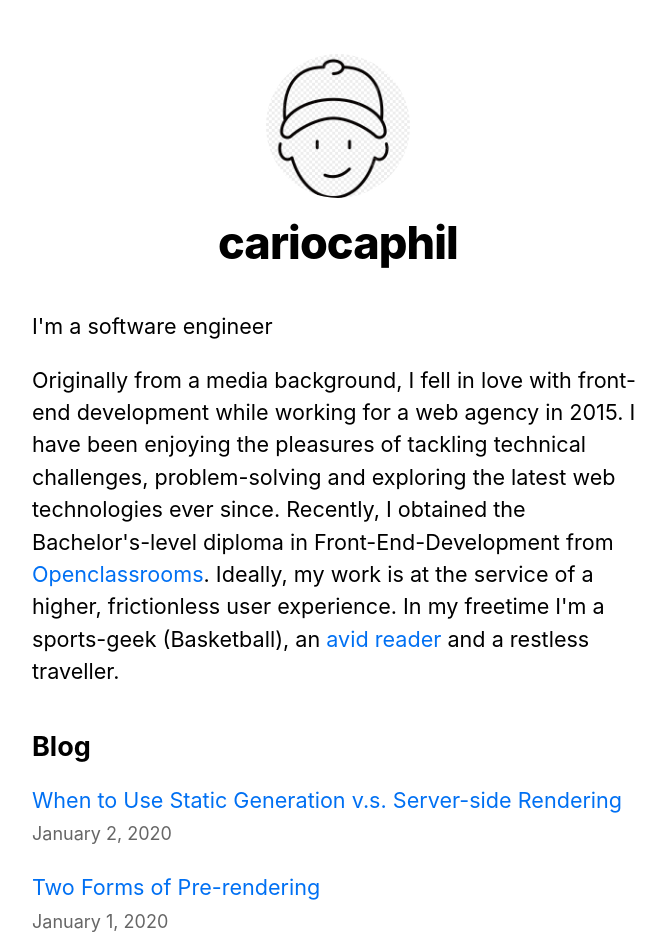
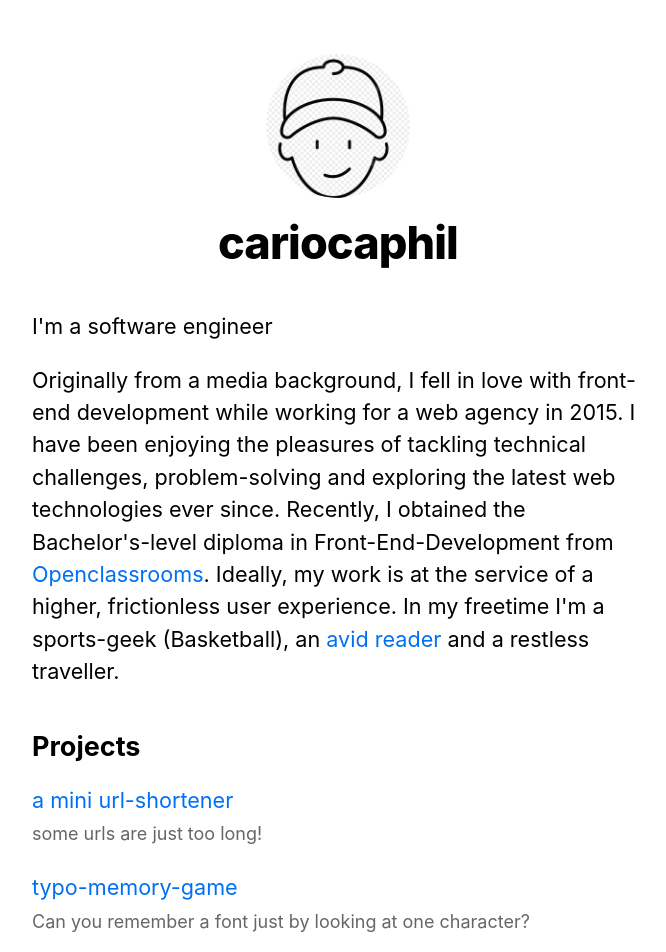
Before and after one commit to cariocaphil/nextjs-portfolio, a Next.js app: page / in a window 1280 px wide. Shown: the top 952 px of the page, without its empty margins (302-968 px from the left). Built offline with nearby package versions, Linux system fonts and the light colour scheme.

Commit message:
add project data and project pages

```diff
--- a/pages/index.js
+++ b/pages/index.js
@@ -27,14 +27,14 @@ export default function Home({ allPostsData }) {
         Originally from a media background, I fell in love with front-end development while working for a web agency in 2015. I have been enjoying the pleasures of tackling technical challenges, problem-solving and exploring the latest web technologies ever since. Recently, I obtained the Bachelor's-level diploma in Front-End-Development from <a href="https://openclassrooms.com/en/paths/315-front-end-developer">Openclassrooms</a>. Ideally, my work is at the service of a higher, frictionless user experience. In my freetime I'm a sports-geek (Basketball), an <a href="https://www.goodreads.com/user/show/129723443-cariocaphil"> avid reader </a>  and a restless traveller.        </p>
       </section>
       <section className={`${utilStyles.headingMd} ${utilStyles.padding1px}`}>
-        <h2 className={utilStyles.headingLg}>Blog</h2>
+        <h2 className={utilStyles.headingLg}>Projects</h2>
         <ul className={utilStyles.list}>
-          {allPostsData.map(({ id, date, title }) => (
+          {allPostsData.map(({ id, logline, title }) => (
           <li className={utilStyles.listItem} key={id}>
-            <Link href={`/posts/${id}`}>{title}</Link>
+            <Link href={`/projects/${id}`}>{title}</Link>
             <br />
             <small className={utilStyles.lightText}>
-              <Date dateString={date} />
+              {logline}
             </small>
           </li>
           ))}
--- /dev/null
+++ b/posts/ping-tracker.md
@@ -0,0 +1,9 @@
+---
+title: 'ping-tracker'
+date: '2020-01-01'
+url: https://mini-ping-tracker.herokuapp.com/
+repo: https://github.com/cariocaphil/golang-react-postgres-ping-tracker
+logline: ping pong without pong
+---
+
+A small ping tracker made using **golang** and **react**. The ping data is stored in a **Postgres** database.
--- a/posts/pre-rendering.md
+++ /dev/null
@@ -1,11 +0,0 @@
----
-title: 'Two Forms of Pre-rendering'
-date: '2020-01-01'
----
-
-Next.js has two forms of pre-rendering: **Static Generation** and **Server-side Rendering**. The difference is in **when** it generates the HTML for a page.
-
-- **Static Generation** is the pre-rendering method that generates the HTML at **build time**. The pre-rendered HTML is then _reused_ on each request.
-- **Server-side Rendering** is the pre-rendering method that generates the HTML on **each request**.
-
-Importantly, Next.js lets you **choose** which pre-rendering form to use for each page. You can create a "hybrid" Next.js app by using Static Generation for most pages and using Server-side Rendering for others.
--- a/posts/ssg-ssgr.md
+++ /dev/null
@@ -1,19 +0,0 @@
----
-title: 'When to Use Static Generation v.s. Server-side Rendering'
-date: '2020-01-02'
----
-
-We recommend using **Static Generation** (with and without data) whenever possible because your page can be built once and served by CDN, which makes it much faster than having a server render the page on every request.
-
-You can use Static Generation for many types of pages, including:
-
-- Marketing pages
-- Blog posts
-- E-commerce product listings
-- Help and documentation
-
-You should ask yourself: "Can I pre-render this page **ahead** of a user's request?" If the answer is yes, then you should choose Static Generation.
-
-On the other hand, Static Generation is **not** a good idea if you cannot pre-render a page ahead of a user's request. Maybe your page shows frequently updated data, and the page content changes on every request.
-
-In that case, you can use **Server-Side Rendering**. It will be slower, but the pre-rendered page will always be up-to-date. Or you can skip pre-rendering and use client-side JavaScript to populate data.
--- /dev/null
+++ b/posts/typo-memory-game.md
@@ -0,0 +1,9 @@
+---
+title: 'typo-memory-game'
+date: '2020-01-01'
+url: https://typo-memory-game.vercel.app/
+repo: https://github.com/cariocaphil/typo-memory-game
+logline: Can you remember a font just by looking at one character?
+---
+
+A memory type game made with **nextjs**. If you are into typo, then you should like this. Can you remember a font just by looking at one character?
--- /dev/null
+++ b/posts/url-shortener.md
@@ -0,0 +1,9 @@
+---
+title: 'a mini url-shortener'
+date: '2020-01-01'
+url: https://my-first-url-shortener.herokuapp.com/
+repo: https://github.com/cariocaphil/my-first-url-shortener
+logline: some urls are just too long!
+---
+
+a mini url shortener as a first dive into full stack development.
```
Also changed, not shown: pages/projects/[id].js (added, +41 -0 lines), public/images/profile.jpg (deleted).
